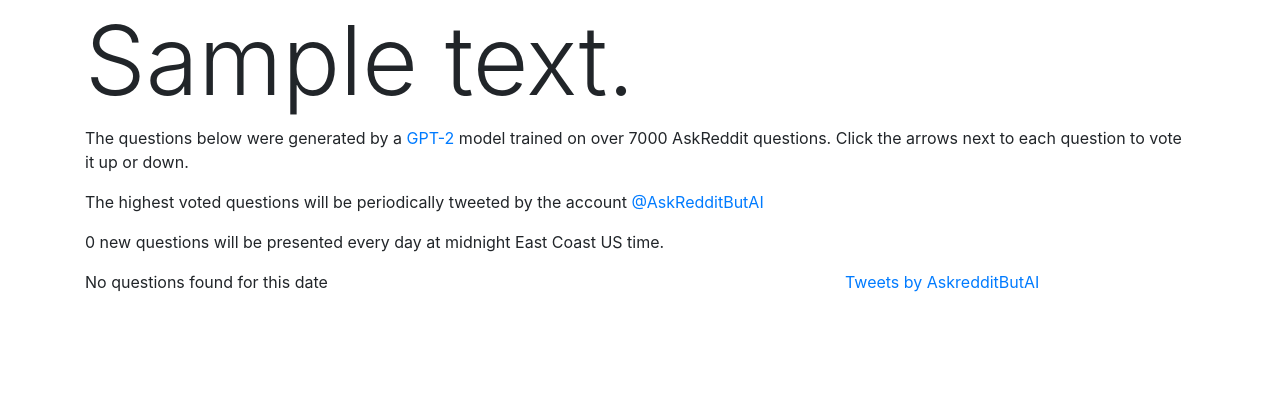
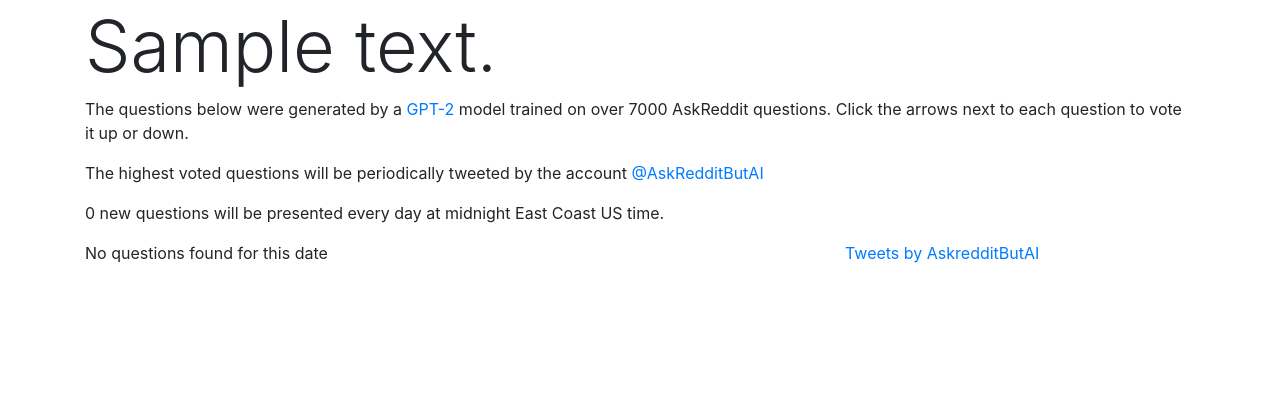
Before and after one commit to ggetzie/askreddit_but_ai, a Django app: page / in a window 1280 px wide. Shown: the part 56-476 px from the top of the page. Run offline with Django 3.2, Linux system fonts and the light colour scheme; tables that the repository leaves empty hold one stand-in row (values such as "Sample post"); some libraries are stand-ins or nearby versions.

Commit message:
smaller display question

```diff
--- a/arai/arai/templates/main/question_list.html
+++ b/arai/arai/templates/main/question_list.html
@@ -4,7 +4,7 @@
 
 
 {% cache 21600 latest_tweet %}
-<h1 class="display-1">{{ latest_tweet.text }}</h1>
+<h1 class="display-3">{{ latest_tweet.text }}</h1>
 {% endcache %}
 
 <p>
```
